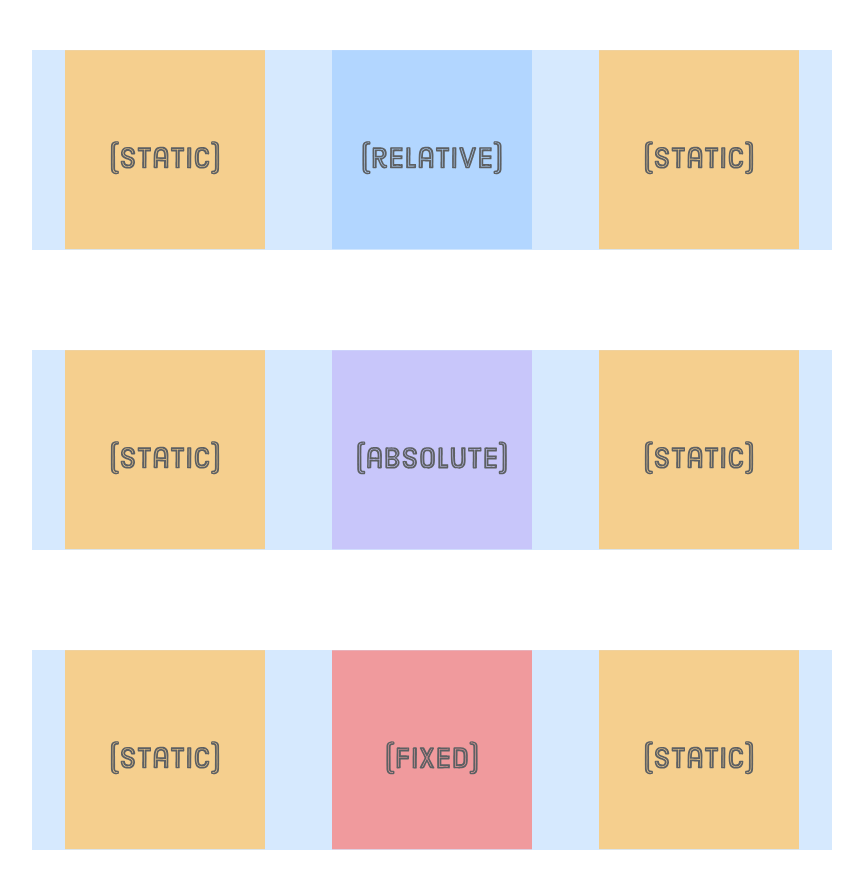
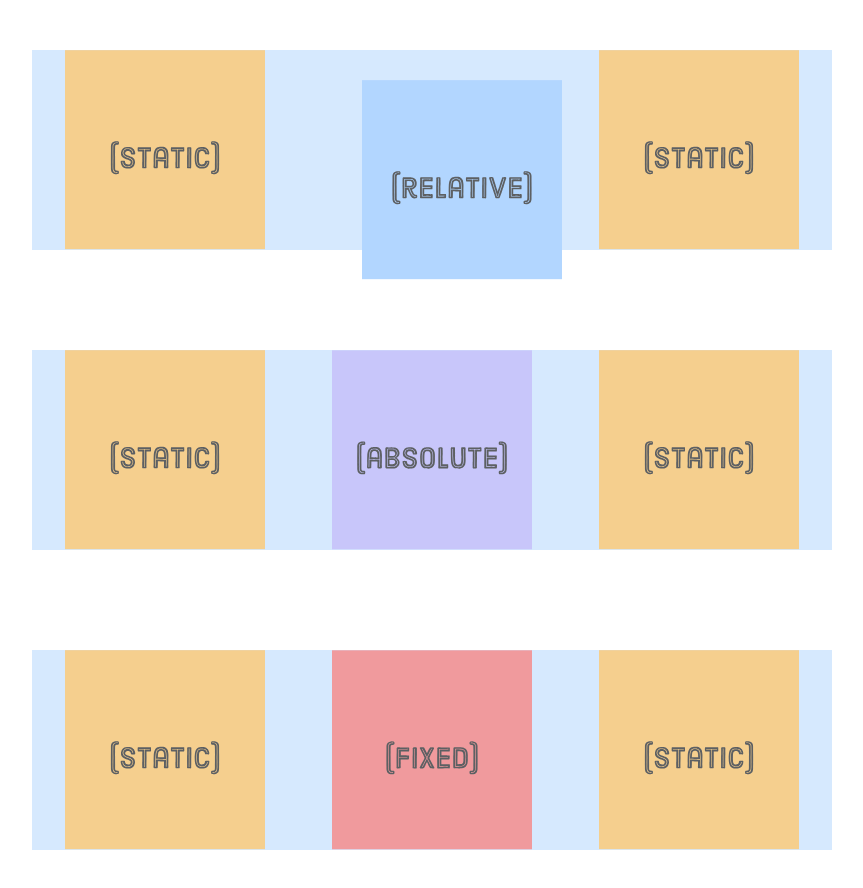
Before and after one commit to nedoratic/iih-09-advanced-positioning, a plain HTML site: page index.html in a window 1280 px wide. Shown: the whole page, without its empty margins (208-1071 px from the left). Drawn offline with Linux system fonts and the light colour scheme.

Commit message:
style.css item relative demonstration

```diff
--- a/style.css
+++ b/style.css
@@ -25,3 +25,9 @@ body {
 .item img {
     display: block;
 }
+
+.item-relative {
+    position: relative;
+    top: 30px;
+    left: 30px;
+}
```
